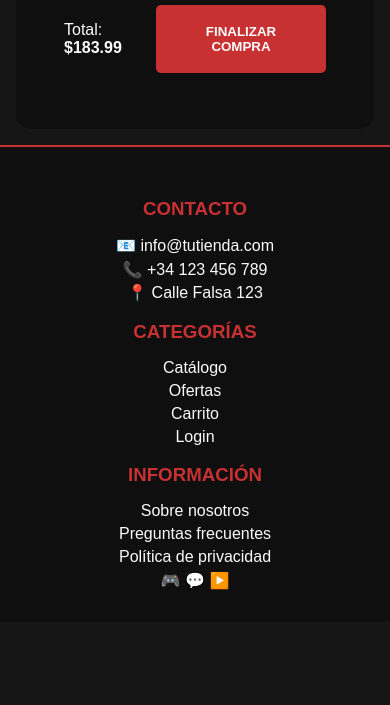
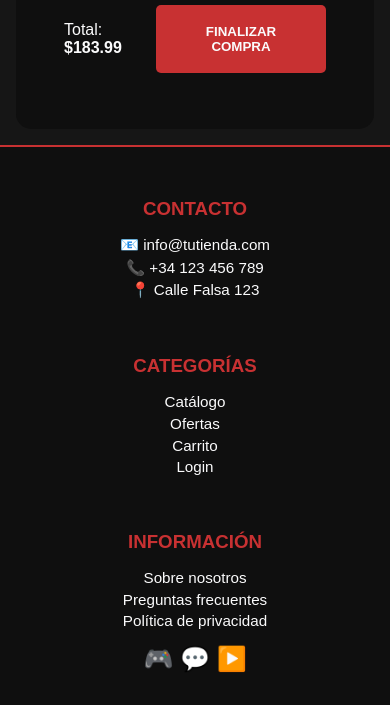
Before and after one commit to jgomezprojects/gamestore, a plain HTML site: page index.html in a window 390 px wide. Shown: the part 5121-5826 px from the top of the page. Before the commit the page ends 5743 px from the top, so only its background shows below. Drawn offline with Linux system fonts and the light colour scheme.

Commit message:
Update footer styles and layout
Refactor footer styles and improve responsiveness.

```diff
--- a/style.css
+++ b/style.css
@@ -204,15 +204,27 @@ nav a:hover {
   background-color: #a82626;
 }
 
-/* Footer */
+/* ---------- FOOTER ---------- */
 footer {
   background-color: #0f0f0f;
-  display: flex;
-  flex-wrap: wrap;
-  justify-content: space-around;
-  padding: 2rem;
   color: var(--texto-blanco);
   border-top: 2px solid var(--rojo);
+  padding: 2rem 3rem;
+}
+
+.footer-content {
+  display: flex;
+  justify-content: space-between; /* CONTACTO izquierda - CATEGORÍAS centro - INFORMACIÓN derecha */
+  align-items: flex-start;
+  flex-wrap: wrap;
+  gap: 2rem;
+  max-width: 1200px;
+  margin: 0 auto;
+}
+
+.footer-section {
+  flex: 1;
+  min-width: 250px;
 }
 
 footer h3 {
@@ -221,33 +233,27 @@ footer h3 {
   text-transform: uppercase;
 }
 
-footer p, footer a {
+footer p,
+footer a {
   margin: 0.3rem 0;
   color: var(--texto-blanco);
   text-decoration: none;
+  font-size: 0.95rem;
 }
 
 footer a:hover {
   color: var(--rojo);
 }
 
-.footer-icons {
+.icons {
   margin-top: 1rem;
+  font-size: 1.5rem;
   display: flex;
   gap: 1rem;
+  justify-content: flex-end;
 }
 
-.footer-icons i {
-  font-size: 1.5rem;
-  cursor: pointer;
-  transition: color 0.3s;
-}
-
-.footer-icons i:hover {
-  color: var(--rojo);
-}
-
-/* Responsive */
+/* ---------- Responsive ---------- */
 @media (max-width: 768px) {
   .detalle-card {
     flex-direction: column;
@@ -267,12 +273,17 @@ footer a:hover {
     margin: 1rem;
   }
 
-  footer {
+  .footer-content {
     flex-direction: column;
+    align-items: center;
     text-align: center;
   }
 
-  .footer-icons {
+  .footer-section {
+    width: 100%;
+  }
+
+  .icons {
     justify-content: center;
   }
 }
```
